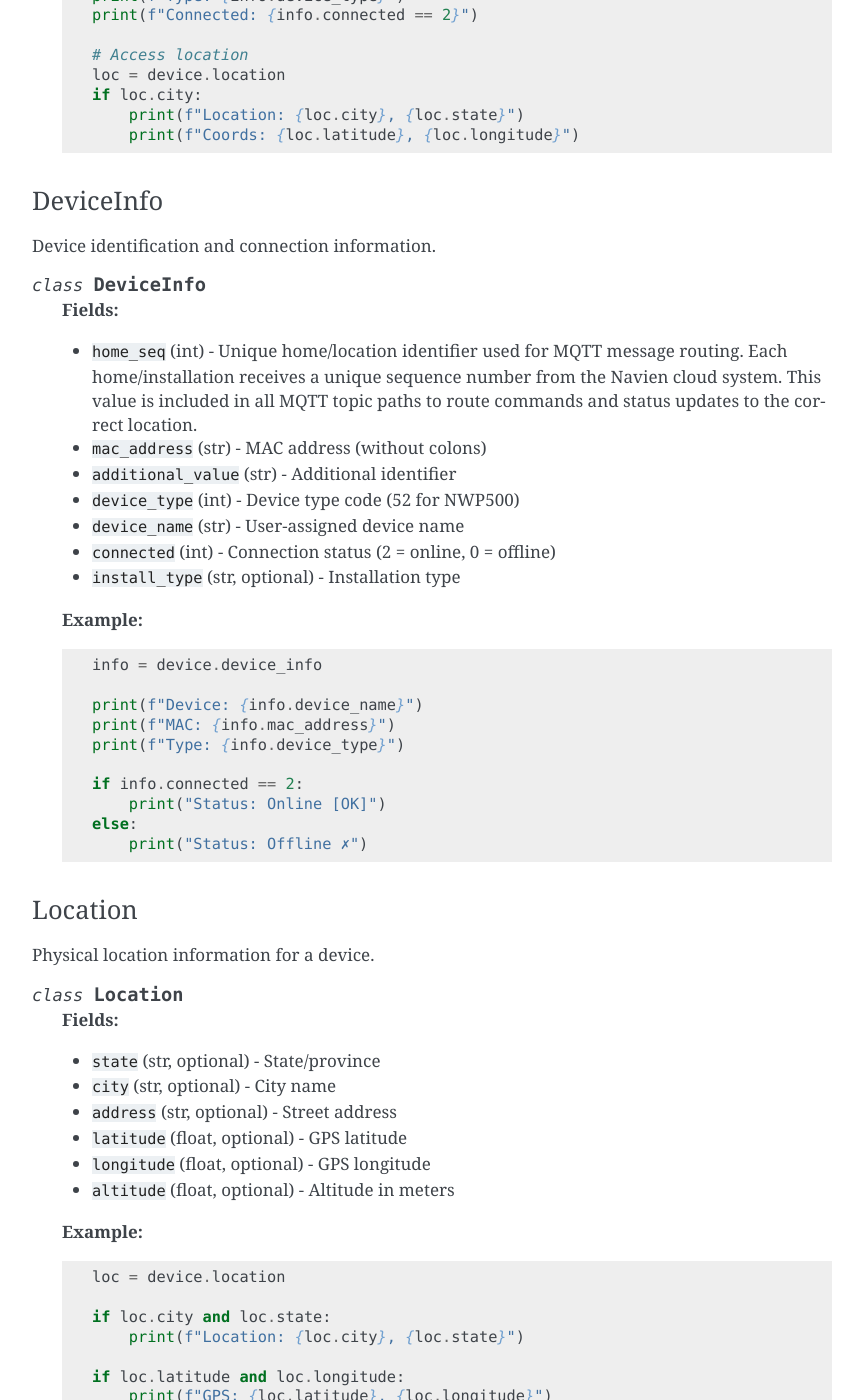
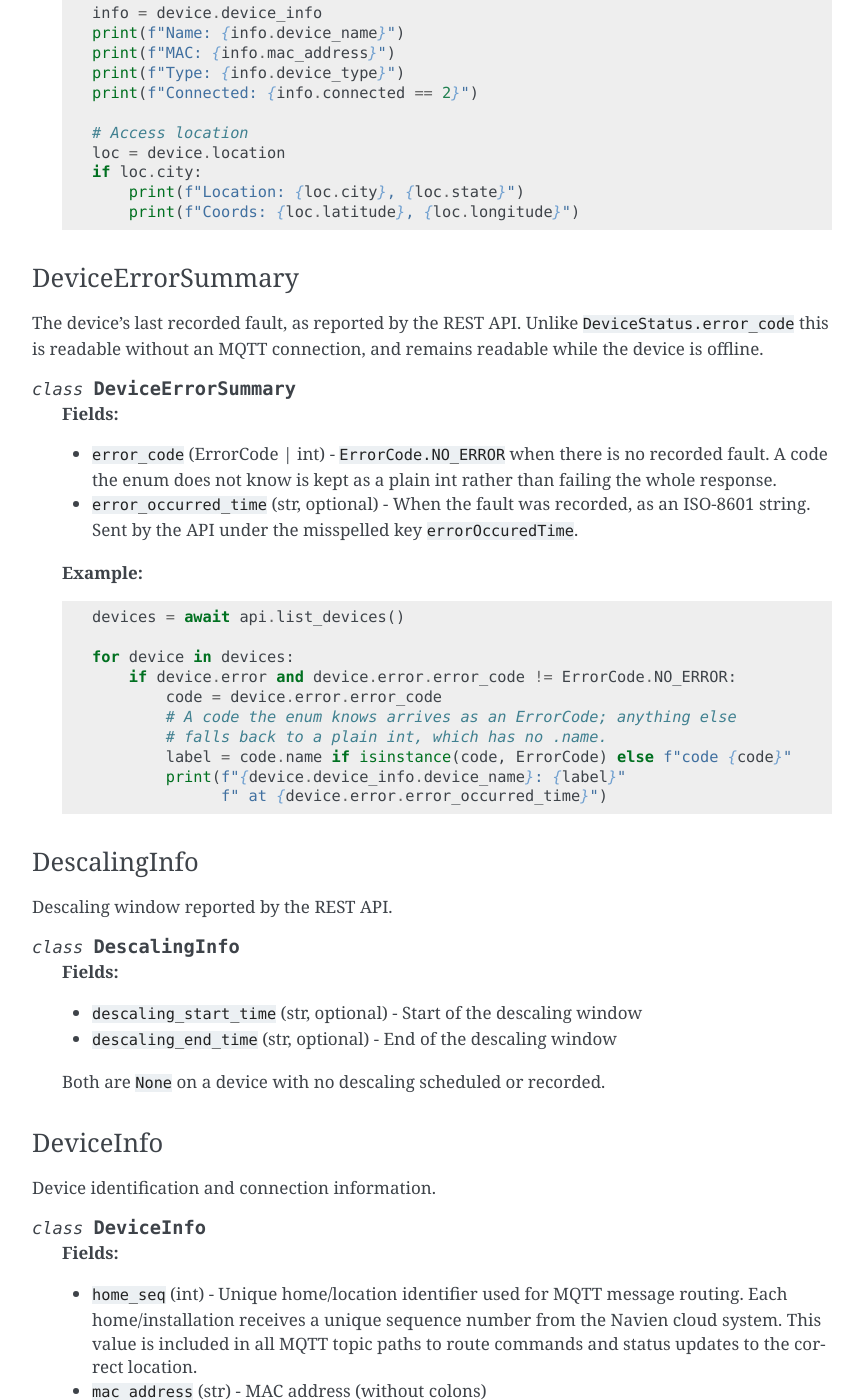
Before and after one commit to eman/nwp500-python, a Sphinx documentation site: the page built from docs/reference/python_api/models.rst, in a window 1280 px wide and 1400 px high, scrolled down 1516 px. Shown: the whole window, without its empty margins (338-1201 px from the left). Built offline with Sphinx 7.4.7, drawn with Linux system fonts in a browser that asks for light colours; some of the changed text lies outside the part shown.

Commit message:
Model the REST fields the cloud has started returning (#124)
* Model the REST fields the cloud has started returning

A live /device/list response carries more than it did when these models
were written. Comparing today's responses against the HAR captures in
reference/ (September 2025), the cloud has added:

  - an `error` block: errorCode, errorOccuredTime
  - `descaling`, previously only on /device/info
  - deviceInfo.modelTypeCode and deviceInfo.installerId

NavienBaseModel sets extra="ignore", so every one of these was being
discarded without a trace. The `error` block is the useful one: it makes
the device's last recorded fault readable without an MQTT connection,
including while the device is offline.

Device gains optional `error` and `descaling` sections and DeviceInfo
gains `model_type_code`/`installer_id`. All are optional, so a response
that omits them - /device/info returns no `error` block - parses exactly
as before. `error_code` is typed `ErrorCode | int`, following
`device_type`, so a code the enum does not know degrades to a plain int
instead of making a whole device listing unparseable.

docs/openapi.yaml and the model reference are updated to match.

Claude-Session: https://claude.ai/code/session_01XVj9BYvuLj7Th3iFUVoeCn

* Try the ErrorCode branch before int

Pydantic's default smart union matches an incoming int against the int
branch exactly and never reaches the enum, so every code - known or not -
stayed a plain int, and the .name access in the documented example would
have raised AttributeError on a code the enum does know.

union_mode="left_to_right" makes a known code an ErrorCode member while
an unknown one still falls back to int. The test asserted only equality,
which an IntEnum satisfies from either branch; it now asserts the type.
The doc example handles the int fallback.

Claude-Session: https://claude.ai/code/session_01XVj9BYvuLj7Th3iFUVoeCn

```diff
--- a/docs/reference/python_api/models.rst
+++ b/docs/reference/python_api/models.rst
@@ -60,6 +60,10 @@ Complete device representation with info and location.
 
    * ``device_info`` (DeviceInfo) - Device identification and status
    * ``location`` (Location) - Physical location information
+   * ``error`` (DeviceErrorSummary, optional) - Last recorded fault. Returned by
+     ``/device/list`` only; ``None`` on a device fetched through ``/device/info``.
+   * ``descaling`` (DescalingInfo, optional) - Descaling window, if one is
+     scheduled or recorded
 
    **Example:**
 
@@ -80,6 +84,52 @@ Complete device representation with info and location.
           print(f"Location: {loc.city}, {loc.state}")
           print(f"Coords: {loc.latitude}, {loc.longitude}")
 
+DeviceErrorSummary
+------------------
+
+The device's last recorded fault, as reported by the REST API. Unlike
+``DeviceStatus.error_code`` this is readable without an MQTT connection, and
+remains readable while the device is offline.
+
+.. py:class:: DeviceErrorSummary
+
+   **Fields:**
+
+   * ``error_code`` (ErrorCode | int) - ``ErrorCode.NO_ERROR`` when there is no
+     recorded fault. A code the enum does not know is kept as a plain int rather
+     than failing the whole response.
+   * ``error_occurred_time`` (str, optional) - When the fault was recorded, as an
+     ISO-8601 string. Sent by the API under the misspelled key ``errorOccuredTime``.
+
+   **Example:**
+
+   .. code-block:: python
+
+      devices = await api.list_devices()
+
+      for device in devices:
+          if device.error and device.error.error_code != ErrorCode.NO_ERROR:
+              code = device.error.error_code
+              # A code the enum knows arrives as an ErrorCode; anything else
+              # falls back to a plain int, which has no .name.
+              label = code.name if isinstance(code, ErrorCode) else f"code {code}"
+              print(f"{device.device_info.device_name}: {label}"
+                    f" at {device.error.error_occurred_time}")
+
+DescalingInfo
+-------------
+
+Descaling window reported by the REST API.
+
+.. py:class:: DescalingInfo
+
+   **Fields:**
+
+   * ``descaling_start_time`` (str, optional) - Start of the descaling window
+   * ``descaling_end_time`` (str, optional) - End of the descaling window
+
+   Both are ``None`` on a device with no descaling scheduled or recorded.
+
 DeviceInfo
 ----------
 
@@ -99,6 +149,8 @@ Device identification and connection information.
    * ``device_name`` (str) - User-assigned device name
    * ``connected`` (int) - Connection status (2 = online, 0 = offline)
    * ``install_type`` (str, optional) - Installation type
+   * ``model_type_code`` (int, optional) - Model type code
+   * ``installer_id`` (str, optional) - Installer identifier
 
    **Example:**
 
--- a/src/nwp500/__init__.py
+++ b/src/nwp500/__init__.py
@@ -75,7 +75,9 @@ from nwp500.factory import (
 )
 from nwp500.models import (
     ConvertedTOUPlan,
+    DescalingInfo,
     Device,
+    DeviceErrorSummary,
     DeviceFeature,
     DeviceInfo,
     DeviceStatus,
@@ -147,6 +149,8 @@ __all__ = [
     "DeviceInfo",
     "Location",
     "Device",
+    "DeviceErrorSummary",
+    "DescalingInfo",
     "FirmwareInfo",
     "ReservationEntry",
     "ReservationSchedule",
```
Also changed, not shown: CHANGELOG.rst (+21 -0 lines), docs/openapi.yaml (+30 -0 lines), 3 other files.
